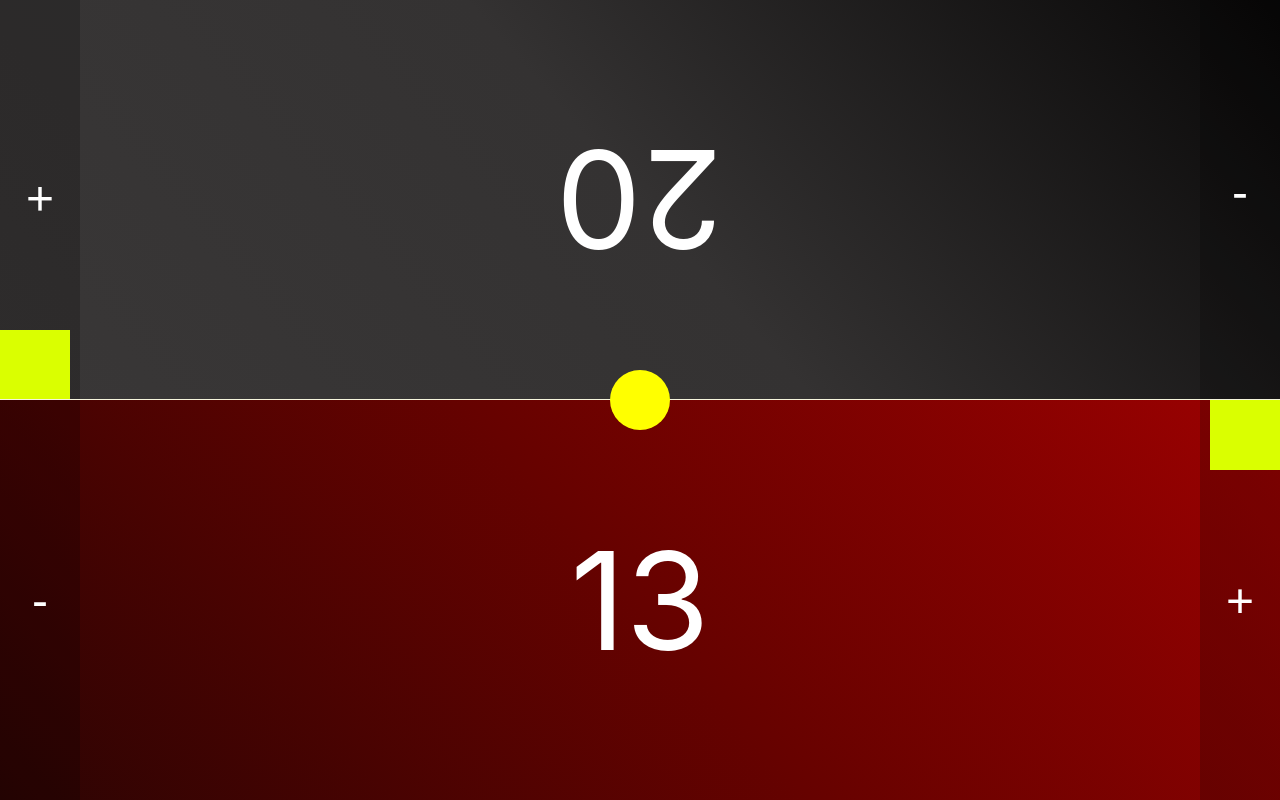
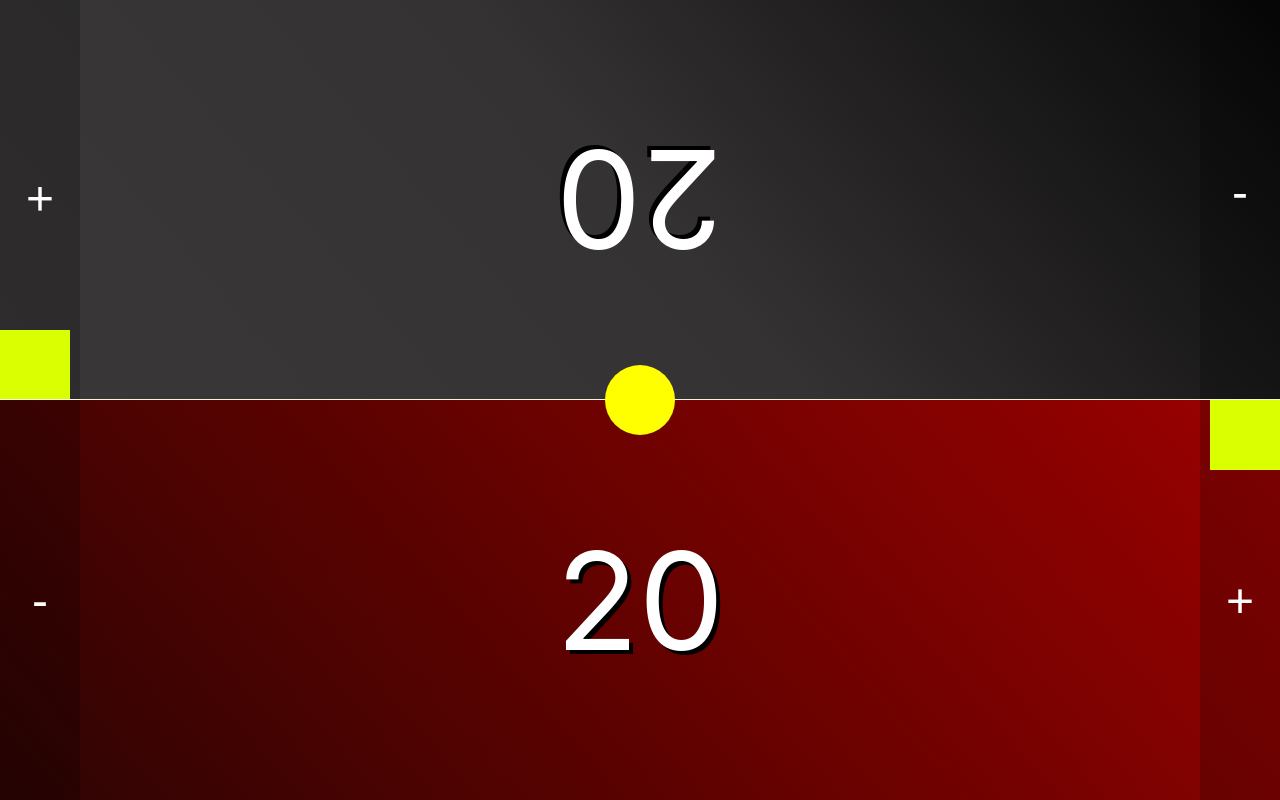
Before and after one commit to botfinski/mtg-life-counter, a React (Create React App) app: page / in a window 1280 px wide. Built offline with nearby package versions, Linux system fonts and the light colour scheme.

Commit message:
feat: save feature, styling

```diff
--- a/src/App.tsx
+++ b/src/App.tsx
@@ -1,5 +1,5 @@
-import { useState } from "react"
-import Counter, { Colors } from "./components/Counter/Counter"
+import { useEffect, useState } from "react"
+import Counter from "./components/Counter/Counter"
 import Drawer, { DrawerProps } from "./components/Drawer/Drawer"
 import styled, { css } from "styled-components"
 
@@ -16,10 +16,10 @@ const AppWrapper = styled.div`
 
 const ToggleButton = styled.button<DrawerProps>`
   position: absolute;
-  top: calc(50vh - 30px);
-  left: calc(50% - 30px);
-  width: 60px;
-  height: 60px;
+  top: calc(50vh - 35px);
+  left: calc(50% - 35px);
+  width: 70px;
+  height: 70px;
   background-color: yellow;
   border: 0;
   border-radius: 50%;
@@ -28,7 +28,7 @@ const ToggleButton = styled.button<DrawerProps>`
   ${props =>
     props.isOpened &&
     css`
-      top: calc(50vh - 80px);
+      top: calc(50vh - 87px);
     `};
 `
 
@@ -41,7 +41,7 @@ export const Players = [
   },
   {
     id: 2,
-    hp: 13,
+    hp: 20,
     colorPanelOpened: false,
     bgColor: "red",
   },
@@ -53,7 +53,9 @@ export const CLICK_TYPE = {
 }
 
 export default function App() {
-  const [players, setPlayers] = useState(Players)
+  const [players, setPlayers] = useState(
+    () => JSON.parse(localStorage.getItem("players")!) || Players
+  )
   const [drawerOpened, setDrawerOpened] = useState(false)
 
   const resetHP = () => {
@@ -72,6 +74,9 @@ export default function App() {
 
   const toggleDrawer = () => {
     setDrawerOpened(drawerOpened => !drawerOpened)
+    setPlayers(
+      [...players].map(player => ({ ...player, colorPanelOpened: false }))
+    )
   }
 
   const handleHPCounter = (id: number, type: string) => {
@@ -82,7 +87,6 @@ export default function App() {
             return player.id === id ? { ...player, hp: player.hp + 1 } : player
           })
         )
-
         break
       case CLICK_TYPE.REDUCE:
         setPlayers(
@@ -90,7 +94,6 @@ export default function App() {
             return player.id === id ? { ...player, hp: player.hp - 1 } : player
           })
         )
-
         break
       default:
         console.log(`Type ${type} is not supported.`)
@@ -105,6 +108,7 @@ export default function App() {
           : player
       })
     )
+    setDrawerOpened(false)
   }
 
   const handleColorChange = (id: number, color: string) => {
@@ -117,9 +121,13 @@ export default function App() {
     )
   }
 
+  useEffect(() => {
+    localStorage.setItem("players", JSON.stringify(players))
+  }, [players])
+
   return (
     <AppWrapper>
-      {players.map(player => (
+      {players.map((player: any) => (
         <Counter
           hp={player.hp}
           id={player.id}
--- a/src/components/Counter/Counter.tsx
+++ b/src/components/Counter/Counter.tsx
@@ -1,4 +1,4 @@
-import React, { useState } from "react"
+import React from "react"
 import { CLICK_TYPE } from "../../App"
 import {
   CounterWrapper,
@@ -18,6 +18,7 @@ export interface CounterStyleProps {
 export type ColorPanelProps = {
   isColorPanelOpened: boolean
 }
+
 export type CounterProps = {
   id: number
   hp: number
@@ -47,7 +48,7 @@ const Counter: React.FC<CounterProps> = ({
       >
         -
       </CounterButton>
-      <HP>{hp}</HP>
+      <HP value={hp}>{hp}</HP>
       <CounterButton
         onClick={() => handleHPCounter(id, CLICK_TYPE.ADD)}
         type="button"
--- a/src/components/Counter/styles.tsx
+++ b/src/components/Counter/styles.tsx
@@ -12,18 +12,18 @@ const handleColorType = (bgColor: string) => {
     case "green":
       return "linear-gradient(229deg,#167c01,#014d01,#010904);"
     case "white":
-      return "linear-gradient(229deg,#a38600,#5a4600,#160f01);"
+      return "linear-gradient(229deg,#f6d5af,#b59e5e,#97732a);"
     default:
       return "#000"
   }
 }
 
 export const CounterWrapper = styled.div<CounterStyleProps>`
+  position: relative;
   height: 50vh;
   display: flex;
   align-items: center;
   justify-content: space-between;
-  position: relative;
   outline: 1px solid beige;
   background: ${({ bgColor }) => handleColorType(bgColor)};
   transition: all 0.2s ease-in-out;
@@ -53,8 +53,19 @@ export const CounterButton = styled.button`
   background: rgba(0, 0, 0, 0.2);
 `
 
-export const HP = styled.span`
+export type HPProps = {
+  value: number
+}
+
+export const HP = styled.span<HPProps>`
   font-size: 8.5rem;
+  text-shadow: black 4px 4px;
+
+  ${({ value }) =>
+    value <= 0 &&
+    css`
+      color: red;
+    `};
 `
 
 export const ColorToggleButton = styled.button<ColorPanelProps>`
@@ -87,6 +98,6 @@ export const ColorPanel = styled.div<ColorPanelProps>`
 `
 export const ColorButton = styled.button`
   border: 0;
-  height: 60px;
-  width: 60px;
+  height: 70px;
+  width: 70px;
 `
```
